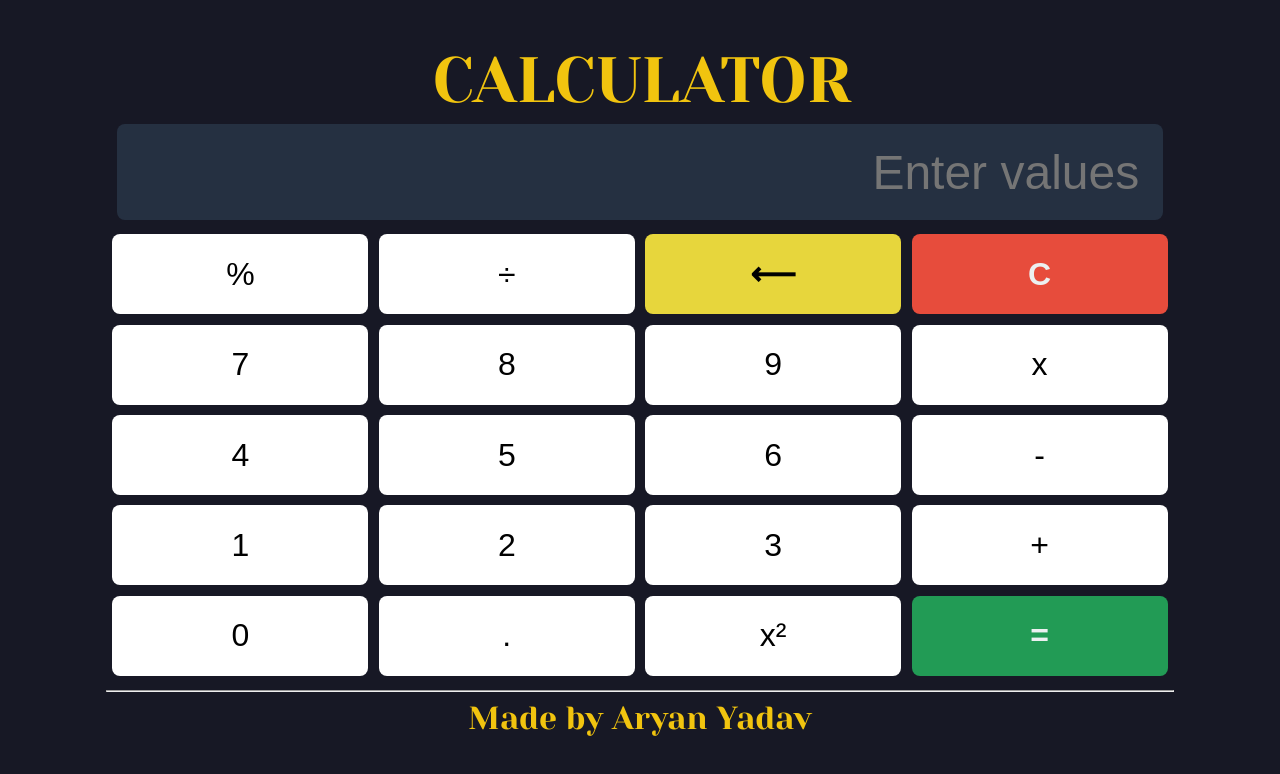
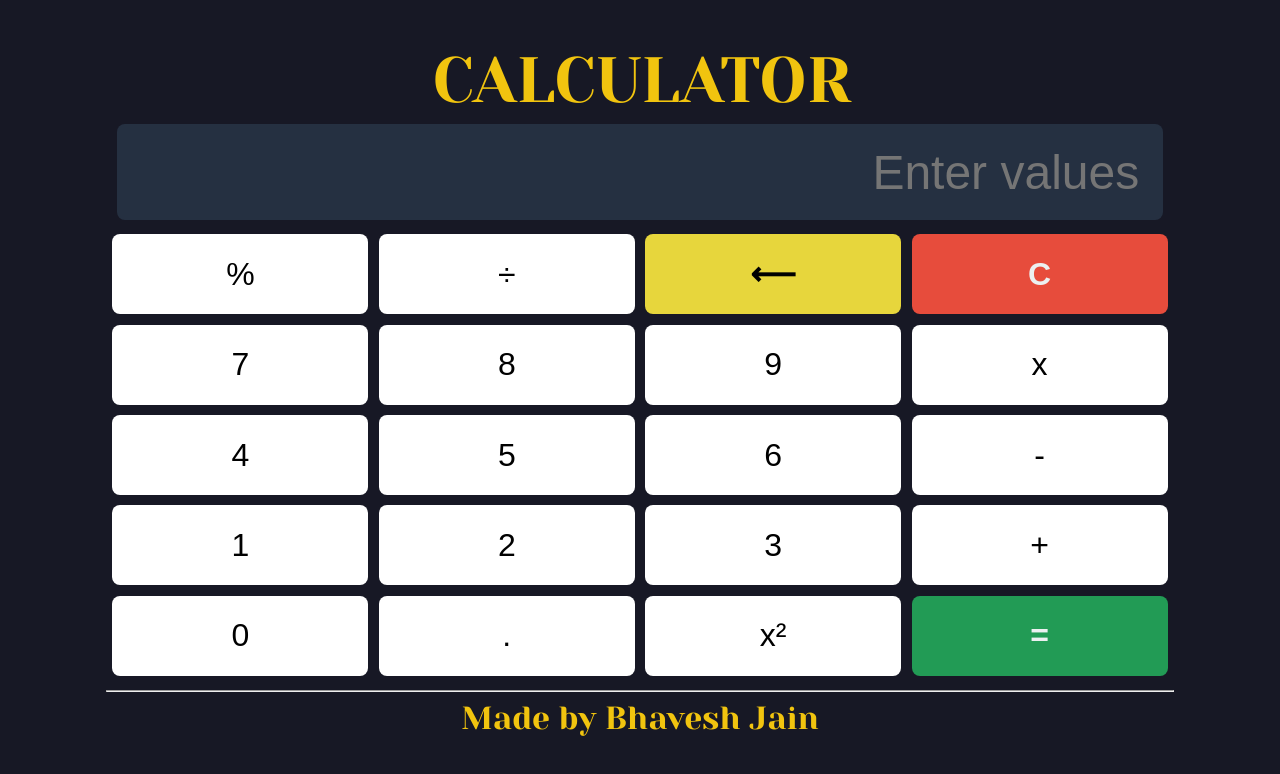
Before and after one commit to bhaveshjain144/Calculator0, a plain HTML site: page index.html in a window 1280 px wide. Drawn offline with Linux system fonts and the light colour scheme.

Commit message:
Update index.html

```diff
--- a/index.html
+++ b/index.html
@@ -54,8 +54,8 @@
 			</table>
 			<hr>
 			<div style=" font-size:2rem; display: flex; align-items: center; justify-content: center; color: #f1c40f; ">
-				Made by Aryan
-				Yadav</div>
+				Made by Bhavesh
+				Jain</div>
 		</div>
 	</div>
 
```
